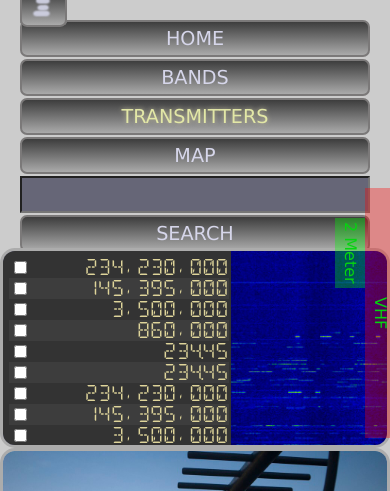
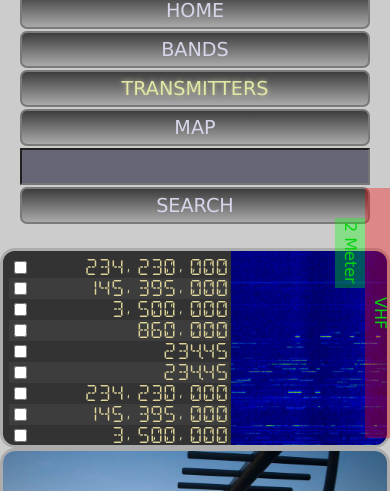
Before and after one commit to crewsbd/wdd130, a plain HTML site: page georf/transmitters.html in a window 390 px wide. Shown: the part 112-603 px from the top of the page. Drawn offline with Linux system fonts and the light colour scheme; a web font is replaced by a local one.

Commit message:
Burber disabled until I fix it.

```diff
--- a/georf/styles/georf.css
+++ b/georf/styles/georf.css
@@ -85,6 +85,7 @@ nav input {
     padding-top: 5px;
     padding-bottom: 5px;
     border-radius: 7px;
+    margin-bottom: 2px;
     display: none; /*Until needed */
 }
 .burger img {
@@ -327,7 +328,8 @@ tr td:nth-child(1) {
         grid-template-rows: 200px auto;
     }
     .burger {
-        display: inline;
+        /*display: block; */
+
     }
     nav a {
         display: block;
--- a/georf/transmitters.html
+++ b/georf/transmitters.html
@@ -14,7 +14,7 @@
             <img id="title-image" src="images/logo-full.png" atl="georf logo">
             <span id="title-text">GeoRF</span>
         <nav>
-            <div class="burger"><img src="images/burger.png"></div>
+            <div class="burger"><img src="images/burger.png">BRUGERS</div>
             <a href="index.html">HOME</a>
             <a href="bands.html">BANDS</a>
             <a href="transmitters.html" class="current">TRANSMITTERS</a>
```
